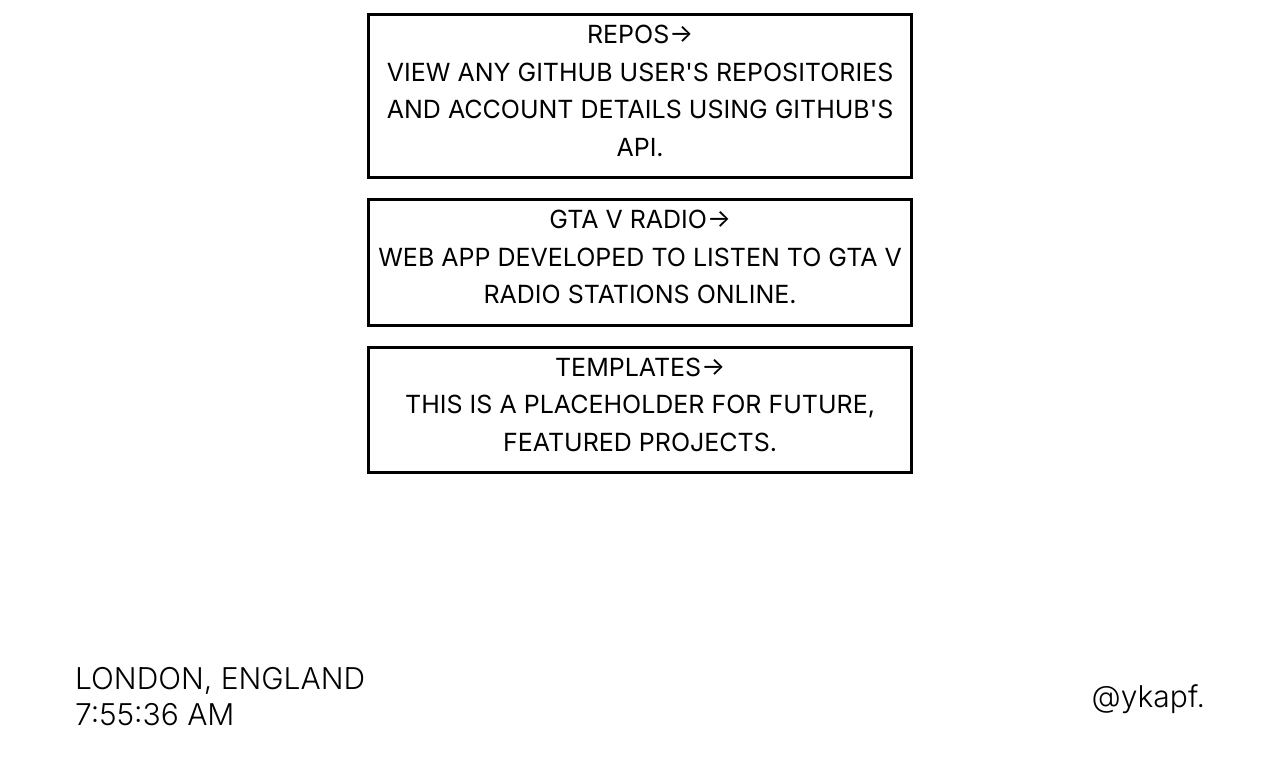
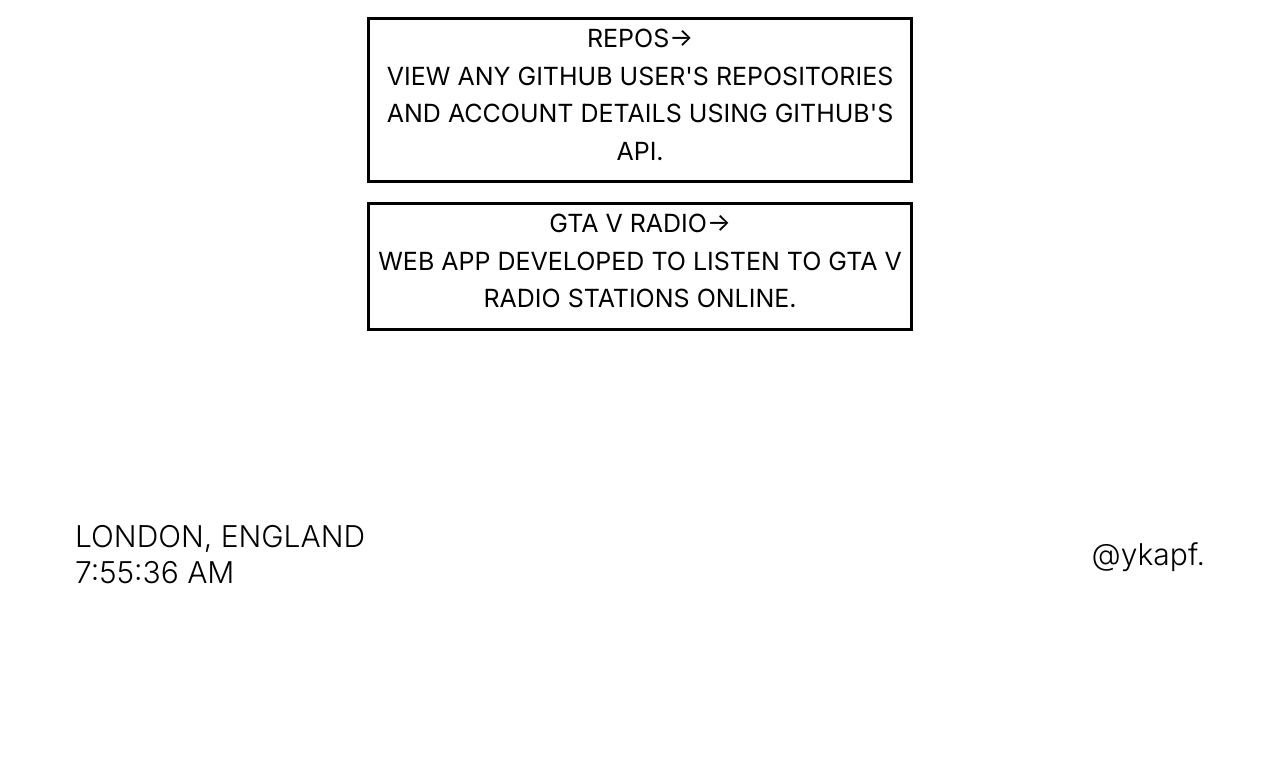
Before and after one commit to ykapf/Portfolio-Website, a Next.js app: page / in a window 1280 px wide. Shown: the part 3586-4350 px from the top of the page. After the commit the page ends 4290 px from the top, so only its background shows below. Built offline with nearby package versions, Linux system fonts and the light colour scheme.

Commit message:
adjust project links

```diff
--- a/src/app/page.tsx
+++ b/src/app/page.tsx
@@ -53,11 +53,6 @@
       href: "https://gtav-radio.vercel.app/",
       title: "GTA V Radio",
       description: "Web app developed to listen to GTA V radio stations online.",
-    },
-    {
-      href: "/",
-      title: "Templates",
-      description: "This is a placeholder for future, featured projects.",
     },
   ];
 
```
